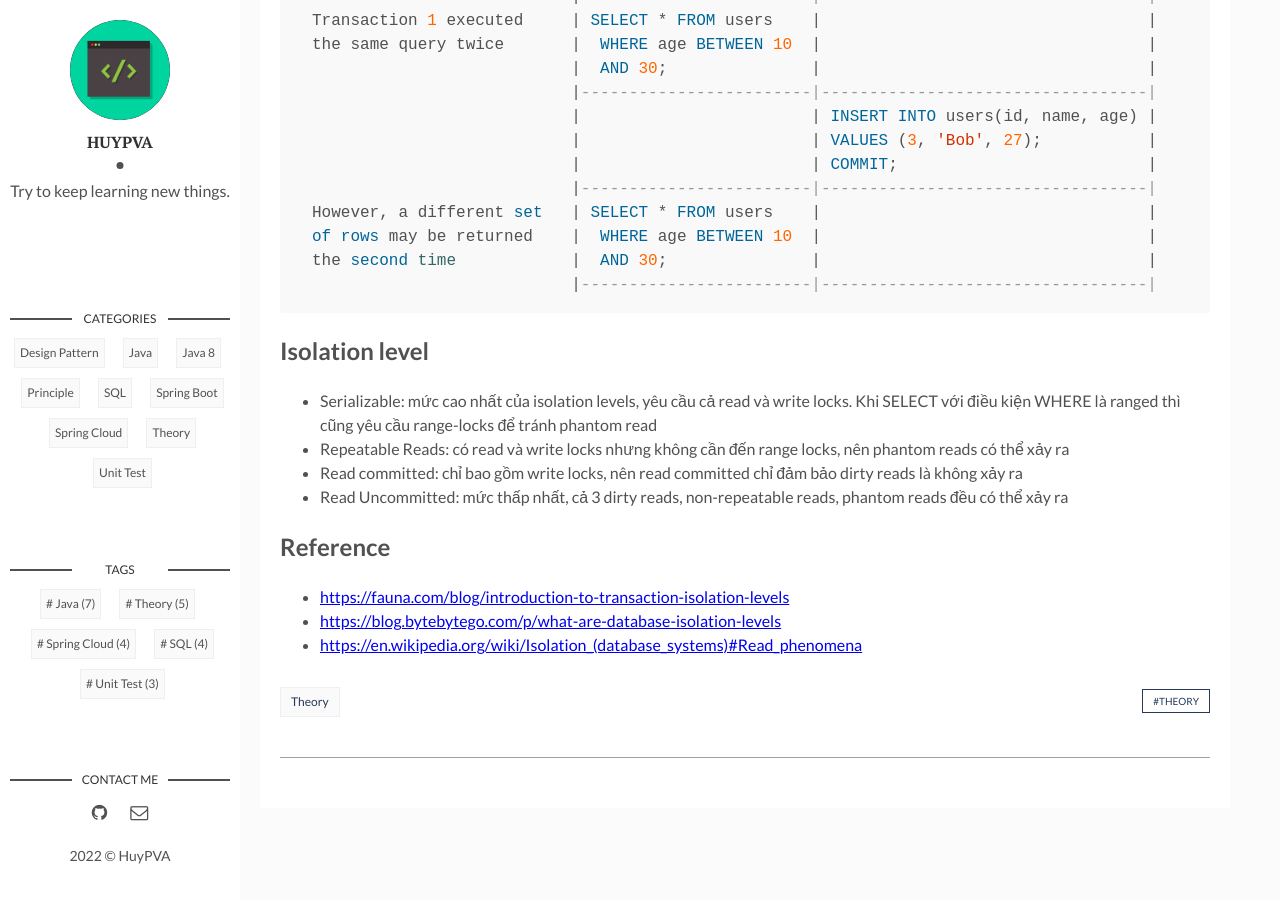
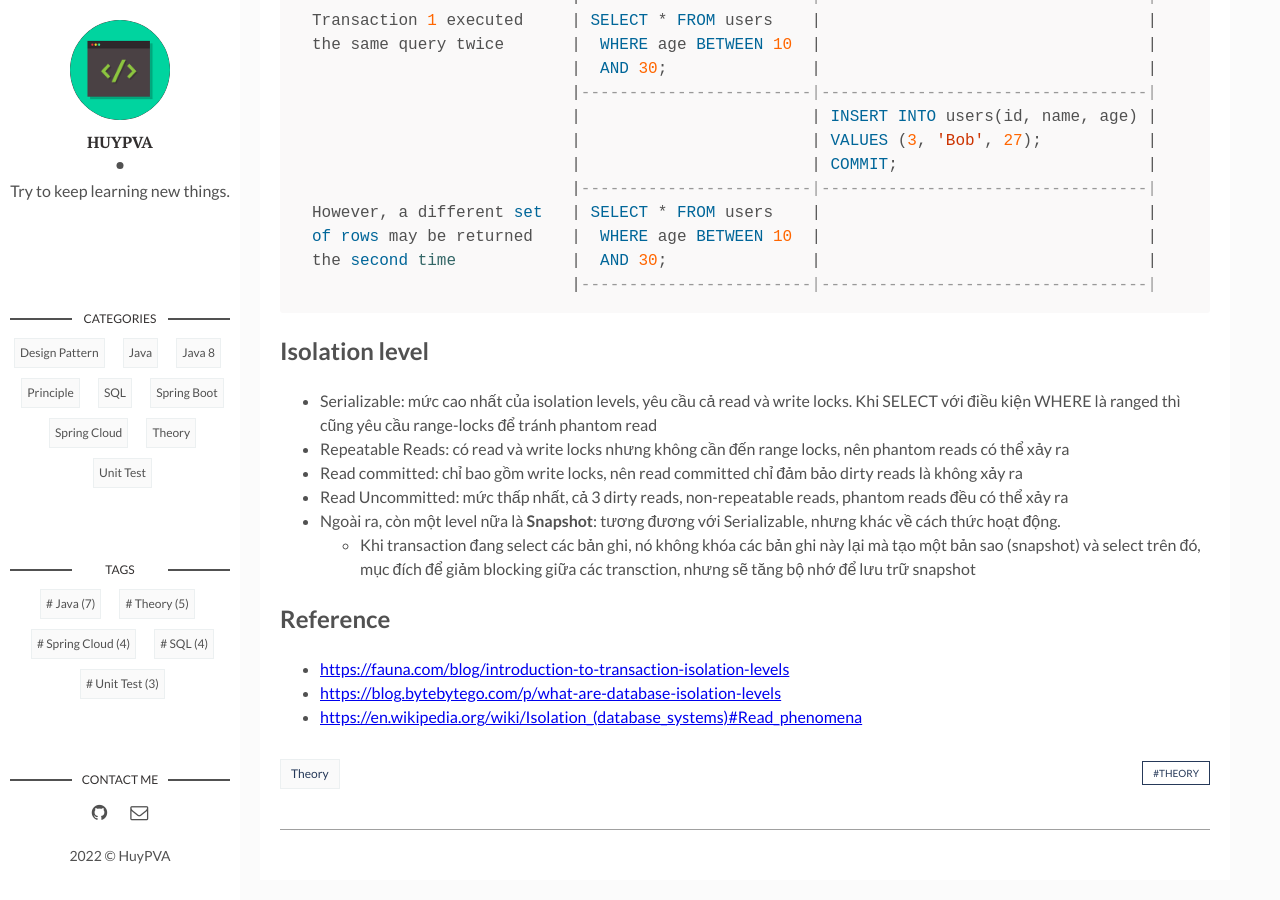
Before and after one commit to huypva/huypva.github.io, a Jekyll site: the page built from _posts/theory/2022-08-17-database-isolation-level.md, in a window 1280 px wide and 900 px high, scrolled down 2244 px. Built offline with Jekyll 4.4.1, drawn with Linux system fonts in a browser that asks for light colours.

Commit message:
Add update

```diff
--- a/_posts/theory/2022-08-17-database-isolation-level.md
+++ b/_posts/theory/2022-08-17-database-isolation-level.md
@@ -103,6 +103,9 @@ the second time            |  AND 30;               |
 - Repeatable Reads: có read và write locks nhưng không cần đến range locks, nên phantom reads có thể xảy ra
 - Read committed: chỉ bao gồm write locks, nên read committed chỉ đảm bảo dirty reads là không xảy ra
 - Read Uncommitted: mức thấp nhất, cả 3 dirty reads, non-repeatable reads, phantom reads đều có thể xảy ra
+- Ngoài ra, còn một level nữa là **Snapshot**: tương đương với Serializable, nhưng khác về cách thức hoạt động.
+    - Khi transaction đang select các bản ghi, nó không khóa các bản ghi này lại mà tạo một bản sao (snapshot) và select trên đó,
+     mục đích để giảm blocking giữa các transction, nhưng sẽ tăng bộ nhớ để lưu trữ snapshot
 
 ## Reference
 
```
